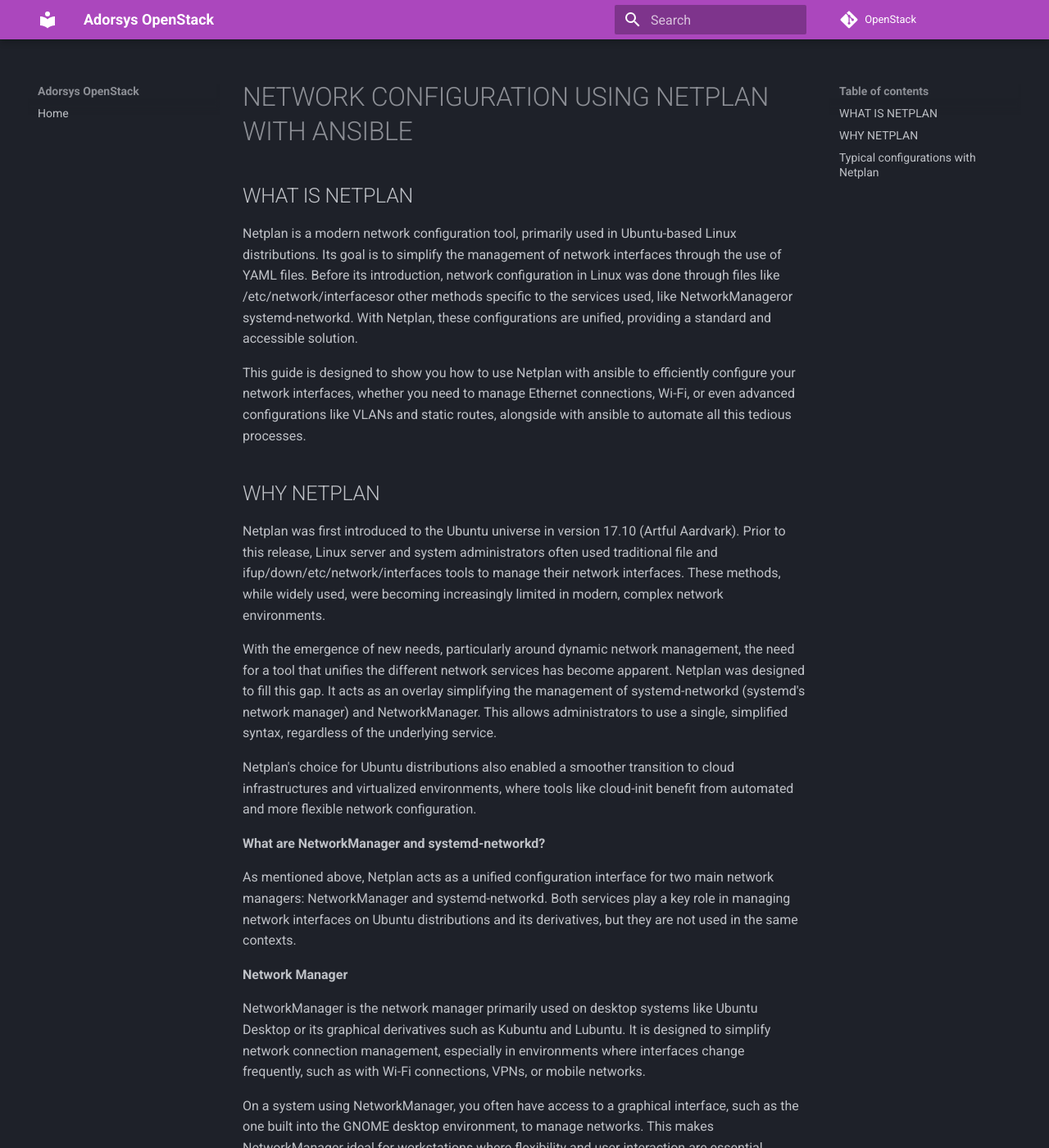
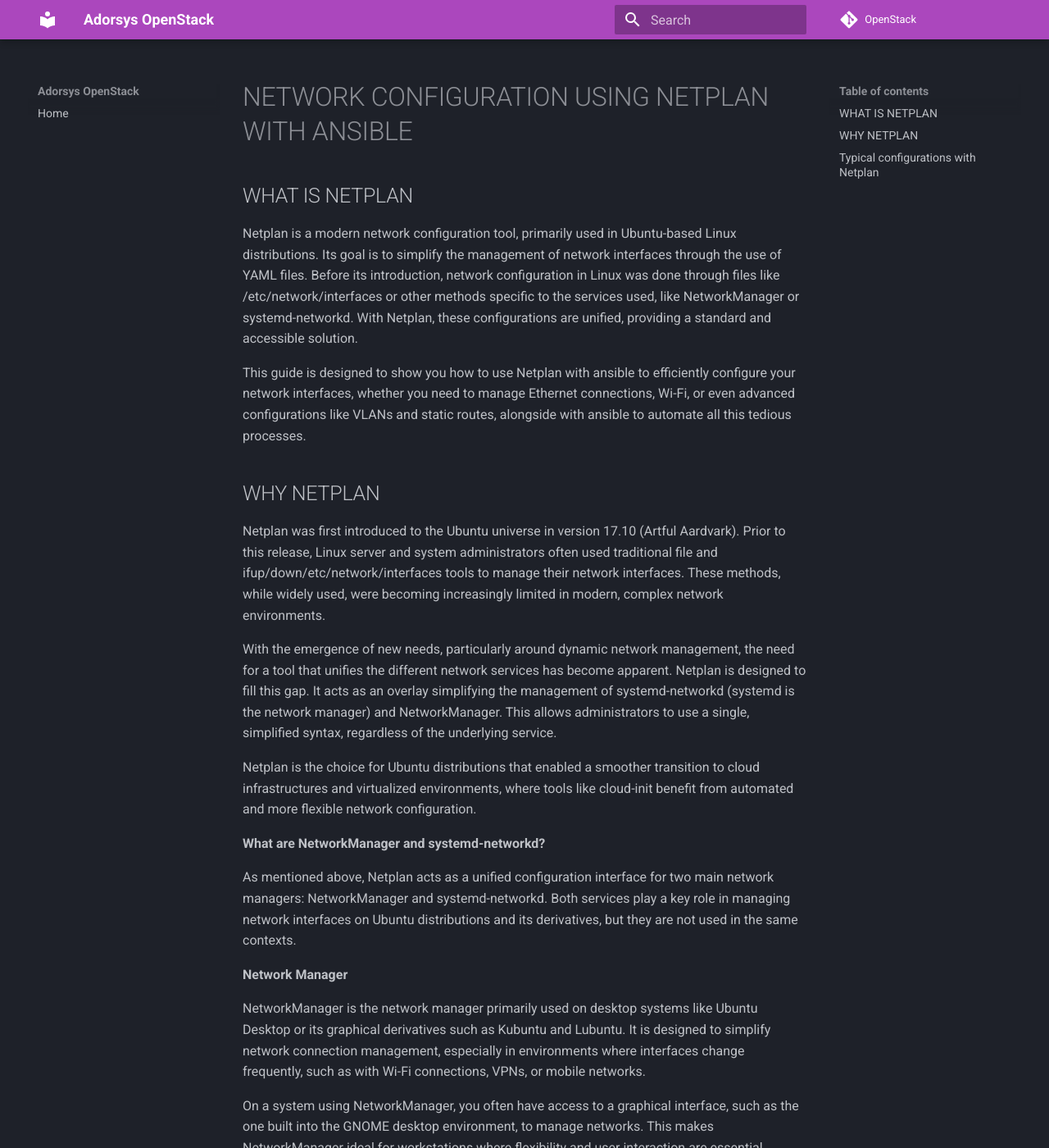
Before and after one commit to ADORSYS-GIS/openstack, an MkDocs documentation site: the page built from docs/netplan_doc.md, in a window 1280 px wide and 1400 px high. Shown: the whole window at 82% size. Built offline with MkDocs 1.6.1 and Material for MkDocs 9.7.7, drawn with Linux system fonts in a browser that asks for light colours; comment, search, counter and statistics services are not loaded.

Commit message:
docs(netplan): documentation on how to configure network interface using netplan

```diff
--- a/docs/netplan_doc.md
+++ b/docs/netplan_doc.md
@@ -2,7 +2,7 @@
 
 ## WHAT IS NETPLAN
 
-Netplan is a modern network configuration tool, primarily used in Ubuntu-based Linux distributions. Its goal is to simplify the management of network interfaces through the use of YAML files. Before its introduction, network configuration in Linux was done through files like /etc/network/interfacesor other methods specific to the services used, like NetworkManageror systemd-networkd. With Netplan, these configurations are unified, providing a standard and accessible solution.
+Netplan is a modern network configuration tool, primarily used in Ubuntu-based Linux distributions. Its goal is to simplify the management of network interfaces through the use of YAML files. Before its introduction, network configuration in Linux was done through files like /etc/network/interfaces or other methods specific to the services used, like NetworkManager or systemd-networkd. With Netplan, these configurations are unified, providing a standard and accessible solution.
 
 This guide is designed to show you how to use Netplan with ansible to efficiently configure your network interfaces, whether you need to manage Ethernet connections, Wi-Fi, or even advanced configurations like VLANs and static routes, alongside with ansible to automate all this tedious processes.
 
@@ -10,9 +10,16 @@
 
 Netplan was first introduced to the Ubuntu universe in version 17.10 (Artful Aardvark). Prior to this release, Linux server and system administrators often used traditional file and ifup/down/etc/network/interfaces tools to manage their network interfaces. These methods, while widely used, were becoming increasingly limited in modern, complex network environments.
 
-With the emergence of new needs, particularly around dynamic network management, the need for a tool that unifies the different network services has become apparent. Netplan was designed to fill this gap. It acts as an overlay simplifying the management of systemd-networkd (systemd's network manager) and NetworkManager. This allows administrators to use a single, simplified syntax, regardless of the underlying service.
+With the emergence of new needs, particularly around dynamic network management,
+the need for a tool that unifies the different network services has become
+apparent. Netplan is designed to fill this gap. It acts as an overlay simplifying
+the management of systemd-networkd (systemd is the network manager) and
+NetworkManager. This allows administrators to use a single, simplified syntax,
+regardless of the underlying service.
 
-Netplan's choice for Ubuntu distributions also enabled a smoother transition to cloud infrastructures and virtualized environments, where tools like cloud-init benefit from automated and more flexible network configuration.
+Netplan is the choice for Ubuntu distributions that enabled a smoother transition
+to cloud infrastructures and virtualized environments, where tools like cloud-init
+benefit from automated and more flexible network configuration.
 
 **What are NetworkManager and systemd-networkd?**
 
```
